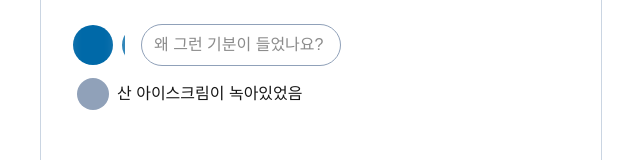
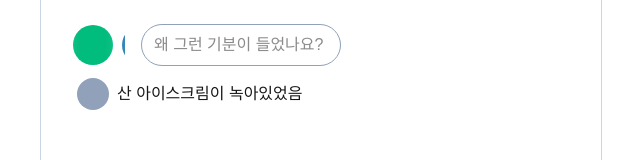
Before and after one commit to MaetDol/mood-of-today, a Next.js app: page /main in a window 1280 px wide. Shown: the top 160 px of the page, without its empty margins (319-959 px from the left). Built offline with nearby package versions, Linux system fonts and the light colour scheme.

Commit message:
feat, 기분ㅂ 다양화

```diff
--- a/src/app/main/page.tsx
+++ b/src/app/main/page.tsx
@@ -3,10 +3,11 @@
 import { Calendar } from "@/app/main/_components/Calendar";
 import { SlideCircles } from "@/app/main/_components/SlideCircles";
 
+// 색깔 다시 정할 필요가 있음
 const Emotions = [
   {
-    color: "bg-sky-700",
-    name: "우울",
+    color: "bg-emerald-500",
+    name: "즐거움",
     id: 1,
   },
   {
@@ -15,23 +16,23 @@ const Emotions = [
     id: 2,
   },
   {
-    color: "bg-sky-700",
-    name: "우울",
+    color: "bg-fuchsia-300",
+    name: "행복",
     id: 3,
   },
   {
-    color: "bg-sky-700",
-    name: "우울",
+    color: "bg-red-500",
+    name: "분노",
     id: 4,
   },
   {
-    color: "bg-sky-700",
-    name: "우울",
+    color: "bg-slate-500",
+    name: "평온함",
     id: 5,
   },
   {
-    color: "bg-sky-700",
-    name: "우울",
+    color: "bg-orange-400",
+    name: "불안함",
     id: 6,
   },
 ];
```
